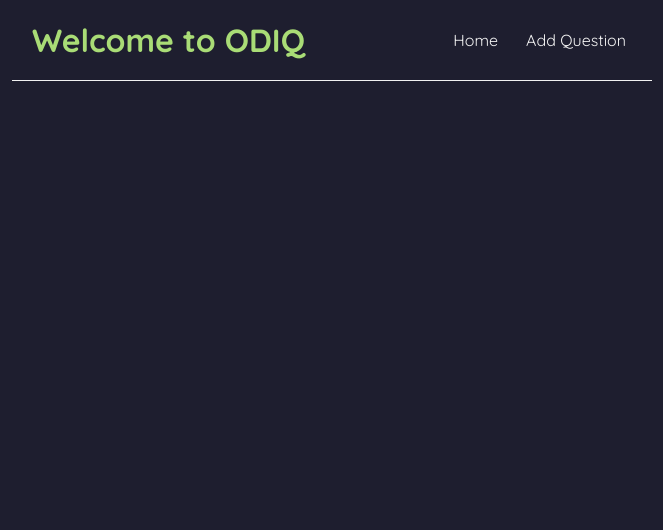
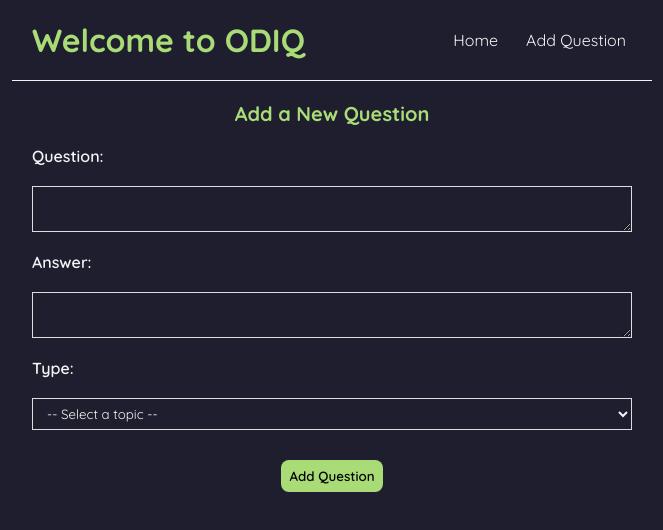
Before and after one commit to NahadK97/ODIQ, a React (Create React App) app in the folder frontend/: page /add in a window 1280 px wide. Shown: the top 530 px of the page, without its empty margins (308-971 px from the left). Built offline with nearby package versions, Linux system fonts and the light colour scheme.

Commit message:
Add Question Works

```diff
--- a/frontend/src/App.js
+++ b/frontend/src/App.js
@@ -2,6 +2,7 @@
 
 import Home from "./pages/Home";
 import Navbar from "./components/Navbar";
+import AddQ from "./components/AddQ";
 
 function App() {
   return (
@@ -11,6 +12,7 @@
         <div className="home">
           <Routes>
             <Route path="/" element={<Home />} />
+            <Route path="/add" element={<AddQ />} />
           </Routes>
         </div>
       </BrowserRouter>
--- /dev/null
+++ b/frontend/src/components/AddQ.jsx
@@ -0,0 +1,81 @@
+import { useState } from "react";
+import { useQuestionsContext } from "../hooks/useQuestionsContext";
+
+const AddQ = () => {
+  const { dispatch } = useQuestionsContext();
+
+  const [form, setForm] = useState({
+    question: "",
+    answer: "",
+    type: "",
+  });
+  const [error, setError] = useState(null);
+
+  const handleChange = (e) => {
+    const { id, value } = e.target;
+    setForm((prev) => ({
+      ...prev,
+      [id]: value,
+    }));
+  };
+
+  const handleSubmit = async (e) => {
+    e.preventDefault();
+
+    const response = await fetch("/api/questions", {
+      method: "POST",
+      headers: { "Content-Type": "application/json" },
+      body: JSON.stringify(form),
+    });
+
+    const json = await response.json();
+
+    if (!response.ok) {
+      setError(json.error);
+    } else {
+      setError(null);
+      setForm({ question: "", answer: "", type: "" });
+      dispatch({ type: "CREATE_QUESTION", payload: json });
+    }
+  };
+
+  return (
+    <form className="create" onSubmit={handleSubmit}>
+      <h3>Add a New Question</h3>
+
+      <label htmlFor="question">Question:</label>
+      <textarea
+        id="question"
+        value={form.question}
+        onChange={handleChange}
+        className={error && !form.question ? "error" : ""}
+      />
+
+      <label htmlFor="answer">Answer:</label>
+      <textarea
+        id="answer"
+        value={form.answer}
+        onChange={handleChange}
+        className={error && !form.answer ? "error" : ""}
+      />
+
+      <label htmlFor="type">Type:</label>
+      <select
+        id="type"
+        value={form.type}
+        onChange={handleChange}
+        className={error && !form.type ? "error" : ""}
+      >
+        <option value="">-- Select a topic --</option>
+        <option value="OOPS">OOPS</option>
+        <option value="DBMS">DBMS</option>
+      </select>
+
+      <button type="submit">Add Question</button>
+
+      {error && <div className="error">{error}</div>}
+    </form>
+  );
+};
+
+export default AddQ;
--- a/frontend/src/context/QuestionsContext.js
+++ b/frontend/src/context/QuestionsContext.js
@@ -7,6 +7,14 @@
     case "SET_QUESTIONS":
       return {
         questions: action.payload,
+      };
+    case "CREATE_QUESTION":
+      return {
+        questions: [action.payload, ...state.questions],
+      };
+    case "DELETE_QUESTION":
+      return {
+        questions: state.questions.filter((q) => q._id !== action.payload._id),
       };
     default:
       return state;
--- a/frontend/src/index.css
+++ b/frontend/src/index.css
@@ -146,7 +146,7 @@
 
 .button {
   background-color: transparent;
-  border: 1px solid #ffd369; /* Teal-700 */
+  border: 1px solid #ffd369;
   color: #ffd369;
   border-radius: 4px;
   padding: 6px 12px;
@@ -165,3 +165,44 @@
   background-color: #ffd369;
   color: #1e1e2f;
 }
+
+/* question form */
+.create {
+  max-width: 600px;
+  margin: 0 auto;
+  text-align: center;
+  padding: 20px;
+}
+
+.create label {
+  text-align: left;
+  margin: 20px 0;
+  display: block;
+  font-weight: 600;
+}
+
+.create h3 {
+  font-size: 20px;
+  color: #a9dc76;
+}
+
+.create textarea,
+.create select {
+  width: 100%;
+  padding: 6px 10px;
+  margin: 10px 0;
+  border: 1px solid #ddd;
+  box-sizing: border-box;
+  display: block;
+}
+
+.create button {
+  margin-top: 20px;
+  background: #a9dc76;
+  color: black;
+  border: 0;
+  padding: 8px;
+  border-radius: 8px;
+  cursor: pointer;
+  font-weight: 600;
+}
```
